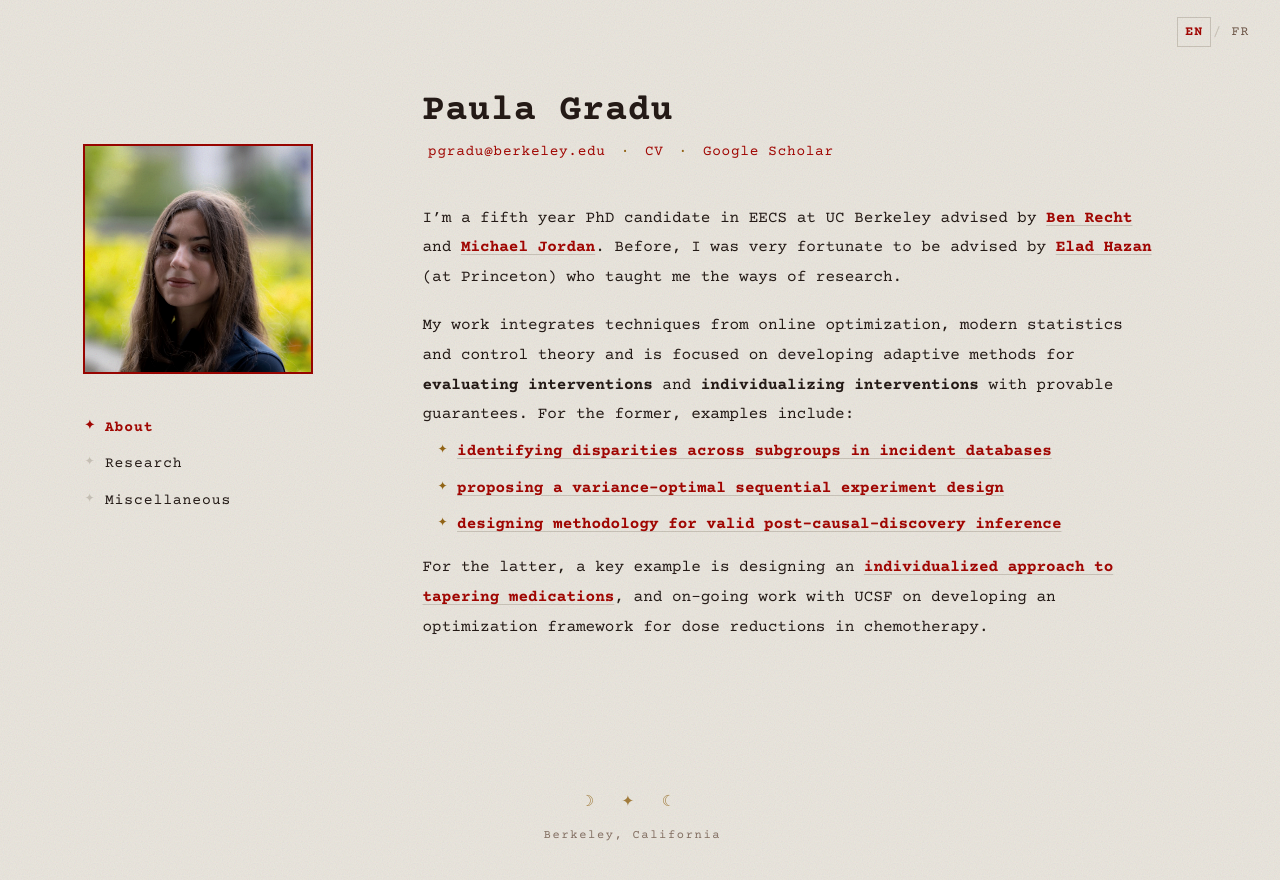
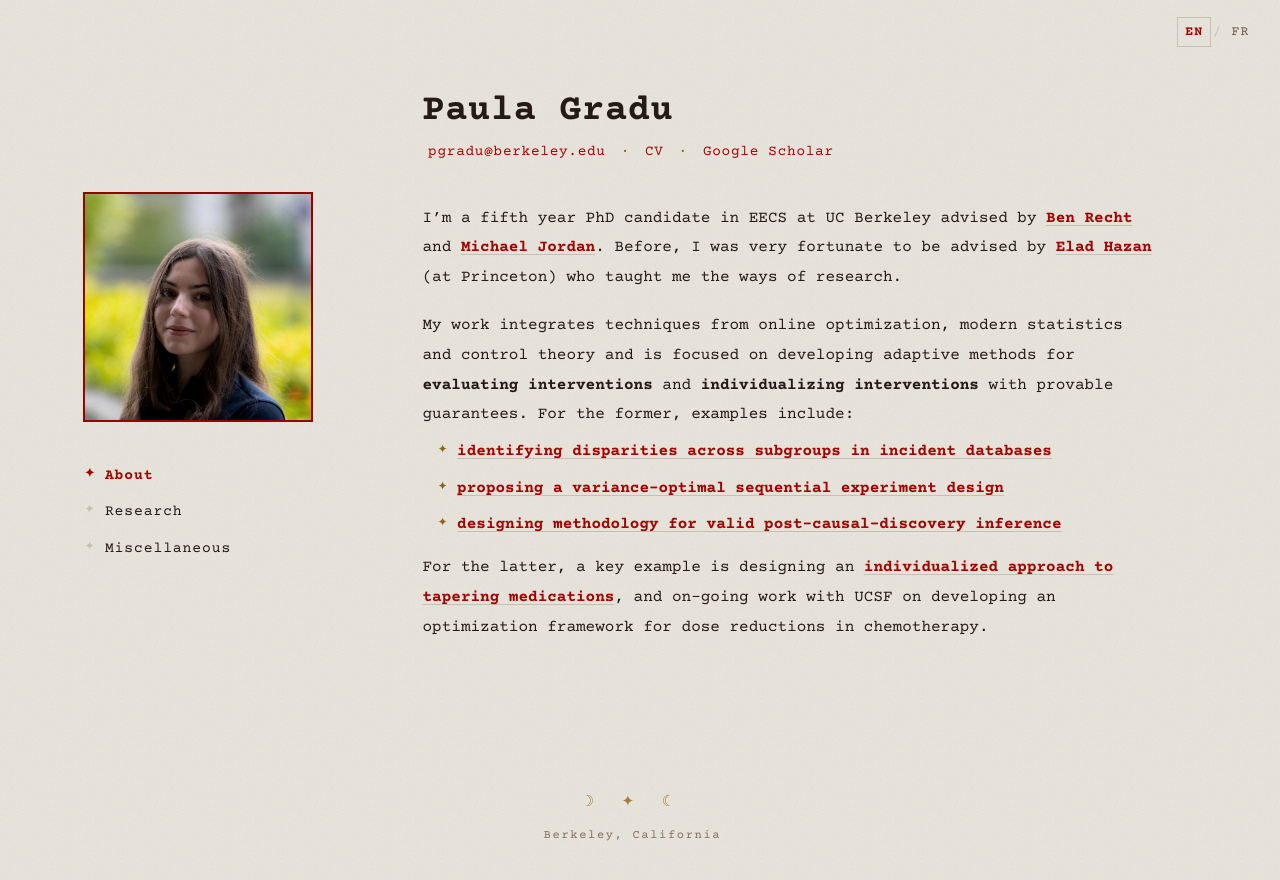
Before and after one commit to paula-gradu/paula-gradu.github.io, a Jekyll site: the page built from index.md, in a window 1280 px wide. Shown: the top 880 px of the page. Built offline with Jekyll 4.4.1, drawn with Linux system fonts in a browser that asks for light colours; our own code applies the rules of GitHub Pages for plain Markdown files.

Commit message:
Rail down to 12rem
Co-Authored-By: Claude Opus 5 <noreply@anthropic.com>

```diff
--- a/_layouts/default.html
+++ b/_layouts/default.html
@@ -108,7 +108,7 @@
   .rail{
     position:absolute;
     left:0;
-    top:calc(var(--top) + 3.4rem);   /* resolves to 9rem, below the name line */
+    top:calc(var(--top) + 6.4rem);   /* resolves to 12rem, below the name line */
     width:230px;
   }
 
```
